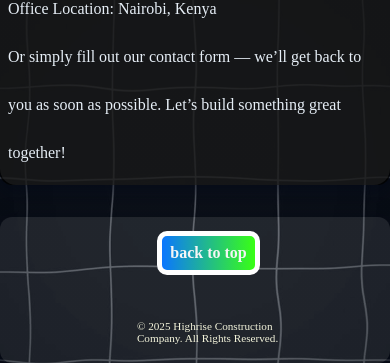
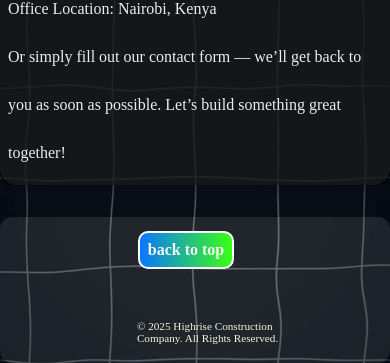
Before and after one commit to samsmalls/Highrise-company, a plain HTML site: page index.html in a window 390 px wide. Shown: the part 11216-11579 px from the top of the page. Drawn offline with Linux system fonts and the light colour scheme.

Commit message:
Refactor CSS media queries for responsiveness

```diff
--- a/css/queries.css
+++ b/css/queries.css
@@ -251,7 +251,7 @@ nav.side a:hover{
 }
 
 .hamburger{
-  size: 18px;
+  size: 10px;
 }
 
 .landing-image{
@@ -373,14 +373,14 @@ nav.side a:hover{
 .back-to-top a{
   position: absolute;
   top: 10%;
-  left: 35%;
+  left: 30%;
   margin-left: 1.3rem;
   color: whitesmoke;
   text-decoration: none;
   font-weight: bold;
   font-size: 1rem;
   border-radius: 10px;
-  border: solid white 5px;
+  border: solid white 2px;
   padding: 0.5rem;
   background: linear-gradient(90deg, #0b76ff 0%, #39ff14 100%);
 }
```
